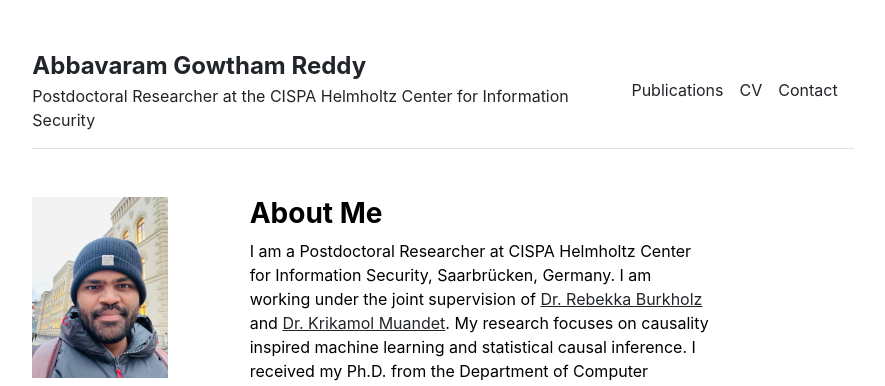
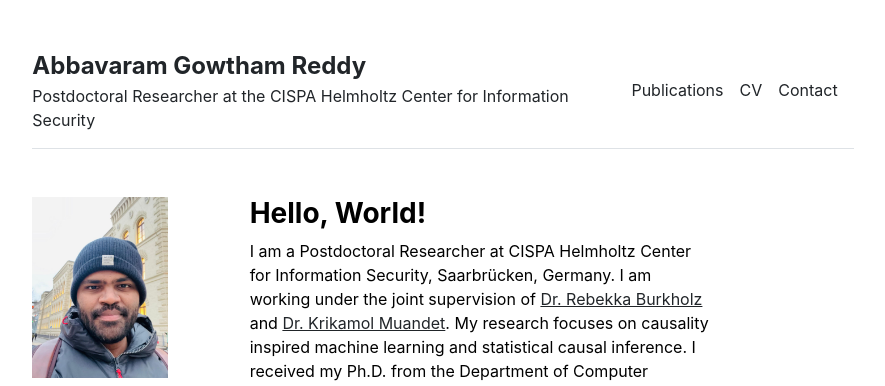
Before and after one commit to gautam0707/gautam0707.github.io, a Jekyll site: the page built from index.md, in a window 1280 px wide. Shown: the top 386 px of the page, without its empty margins (197-1082 px from the left). Built offline with Jekyll 4.4.1, drawn with Linux system fonts in a browser that asks for light colours; a style sheet for code colours, icons or effects is not loaded.

Commit message:
Update home.html

```diff
--- a/_layouts/home.html
+++ b/_layouts/home.html
@@ -7,7 +7,7 @@ layout: default
     <img src="{{ site.github.url }}/assets/img/dp1.jpeg" alt="Home" width="80%">
   </div>
   <div class="col-md-7">
-    <h3 class="fw-bold">About Me</h3>
+    <h3 class="fw-bold">Hello, World!</h3>
     {{ content }}
   </div>
 
```
